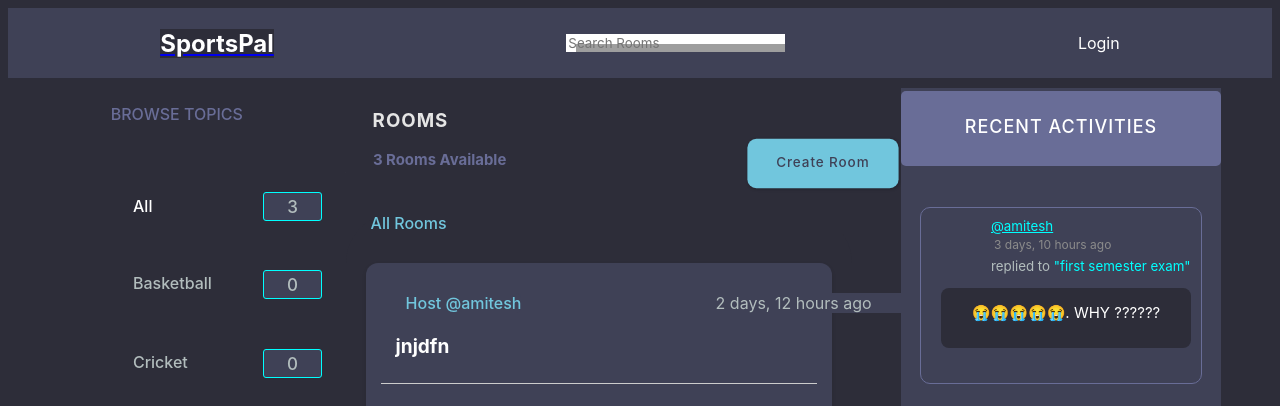
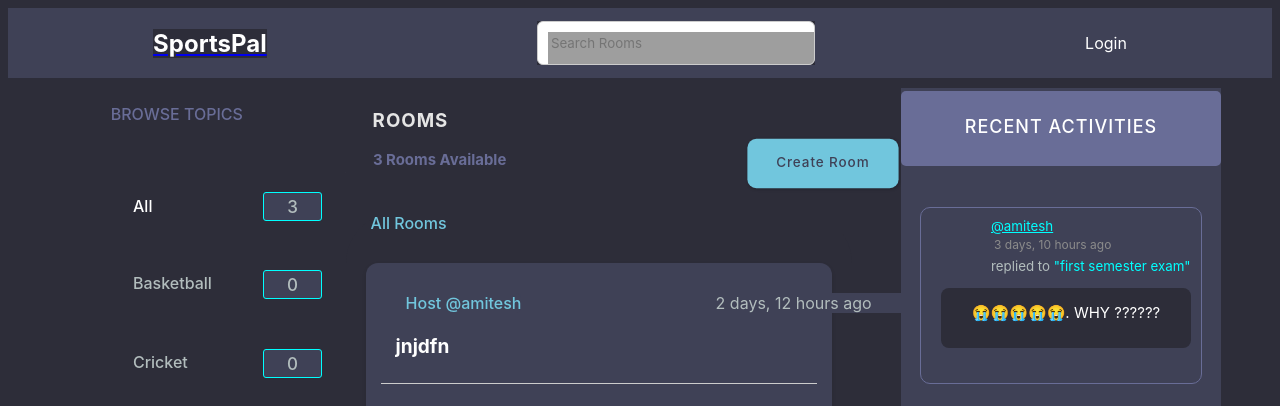
Before and after one commit to Transyltooniaa/SportsPal, a Django app: page /home/ in a window 1280 px wide. Shown: the top 406 px of the page. Run offline with Django 4.2, Linux system fonts and the light colour scheme; data comes from the database, SQL or seed files in the repository; both versions use the stored data as it was after the commit; grey boxes are pictures that could not be loaded.

Commit message:
documentation

```diff
--- a/base/templates/base/landing.html
+++ b/base/templates/base/landing.html
@@ -65,7 +65,7 @@
 
 
           <div class="brand-name">
-              <h1 style="font-weight: 900;">Sports Peer</h1>
+              <h1 style="font-weight: 900;">SportsPal</h1>
               <div id="subtext">play till you are tired</div>
               <div id="register"><a>register</a></div>
           </div>
--- a/static/styles/landing.css
+++ b/static/styles/landing.css
@@ -308,7 +308,7 @@ a:active {
   margin: 30px;
   margin-right: 30px;
   margin-top: 0px;
-  color: cyan;
+  color: #1ad1d1;
   text-align: left;
   font-size: 21px;
   font-weight: 900;
--- a/static/styles/navbar.css
+++ b/static/styles/navbar.css
@@ -33,6 +33,11 @@
         background-repeat: no-repeat;
 
         border : 8px solid #3f4156;
+        padding: 13px;
+        width: 250px;
+        border-radius: 6px;
+        border: 1px solid #ccc;
+
     }
 
     /* Style the profile and logout links */
```
Also changed, not shown: db.sqlite3, 4 other files.
